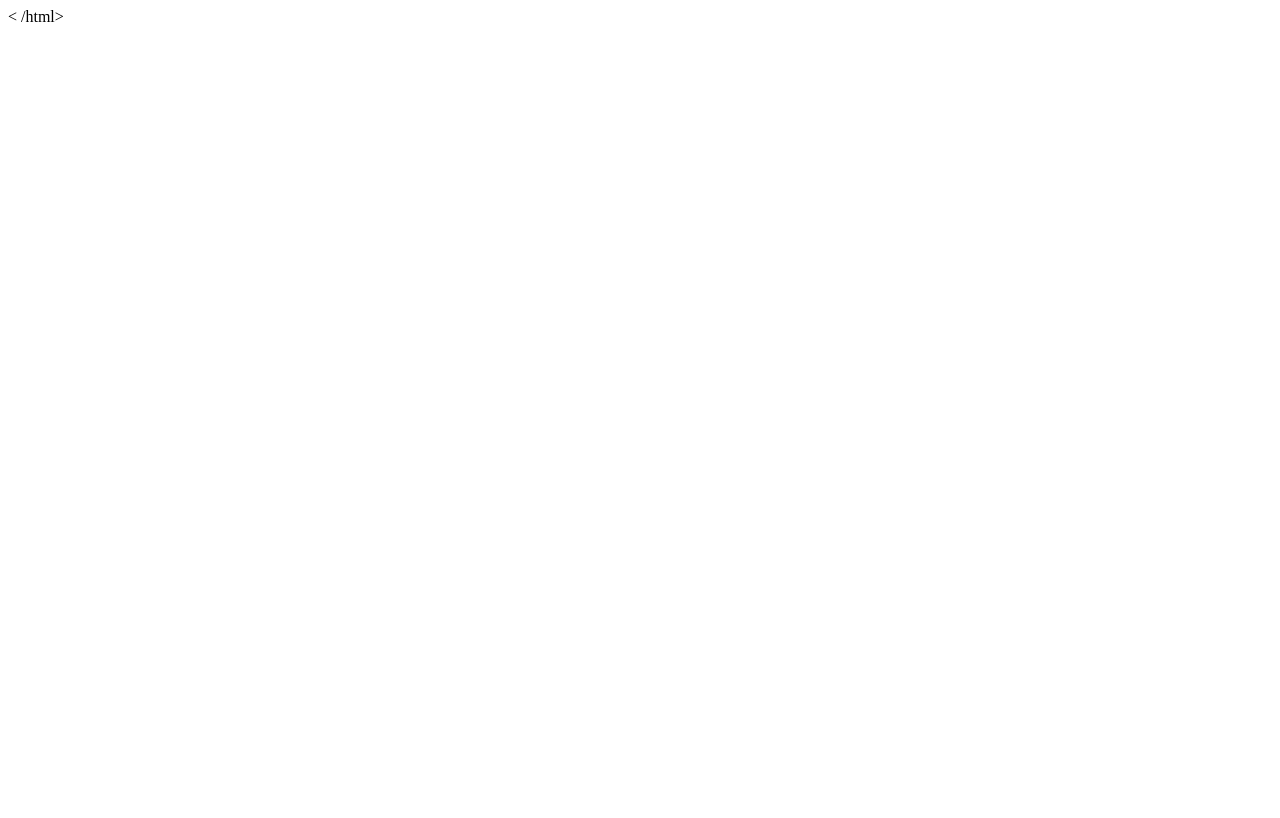
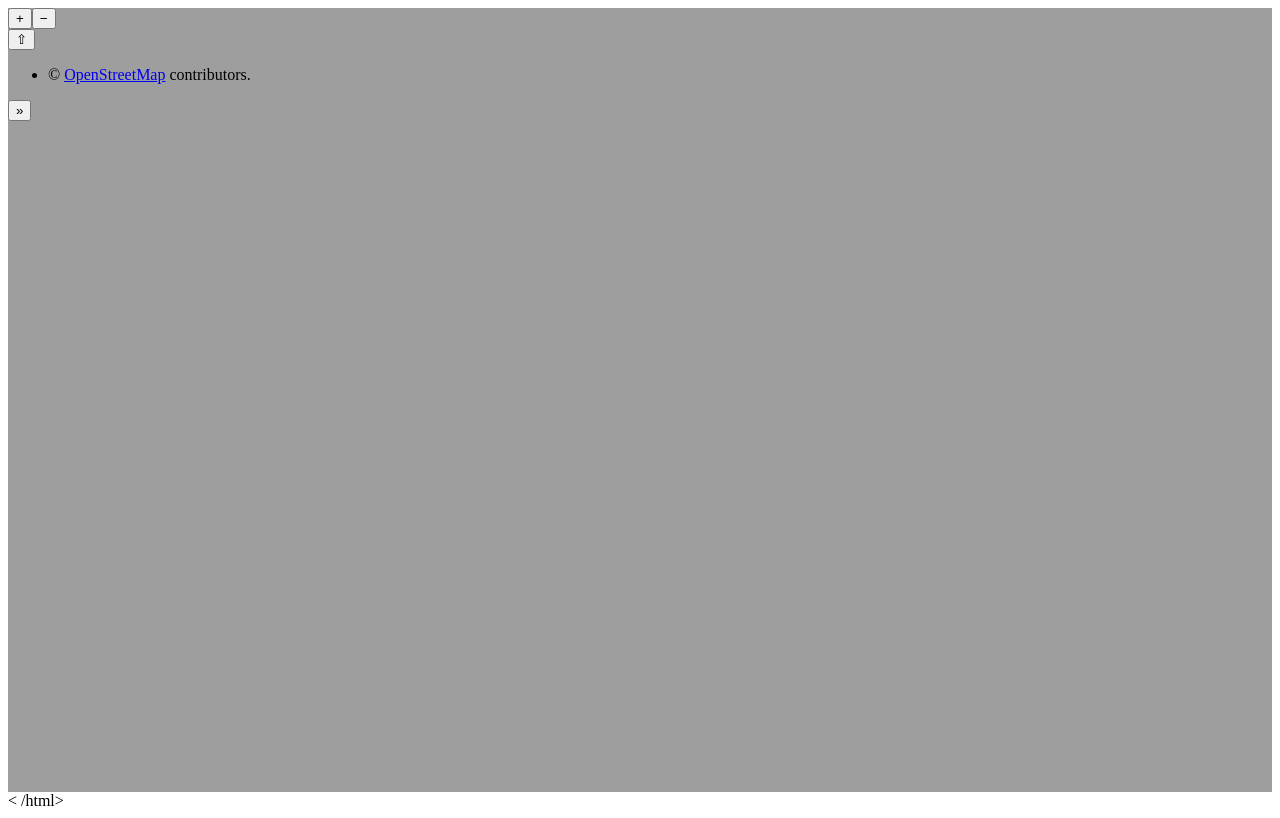
Before and after one commit to maddymaster/map-experiments, a plain HTML site: page Openlayers_web_map/index.html in a window 1280 px wide. Drawn offline with Linux system fonts and the light colour scheme.

Commit message:
published first map

```diff
--- a/Openlayers_web_map/index.html
+++ b/Openlayers_web_map/index.html
@@ -7,6 +7,7 @@
 </head>
 
 <body>
+    <div id='js-map' class='map'></div>
     <script src='./libs/v6.3.1-dist/ol.js'></script>
     <script src='./main.js'></script>
 </body>
--- a/Openlayers_web_map/main.js
+++ b/Openlayers_web_map/main.js
@@ -0,0 +1,16 @@
+window.onload = init;
+
+function init() {
+    const map = new ol.Map({
+        view: new ol.View({
+            center: [0, 0],
+            zoom: 2
+        }),
+        layers: [
+            new ol.layer.Tile({
+                source: new ol.source.OSM()
+            })
+        ],
+        target: 'js-map'
+    })
+}
```
